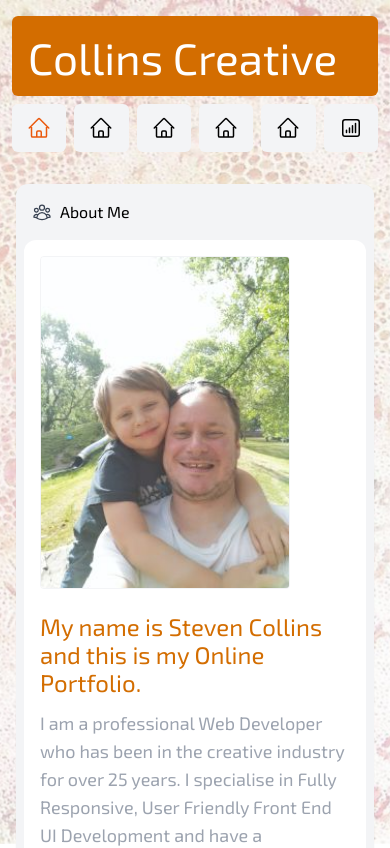
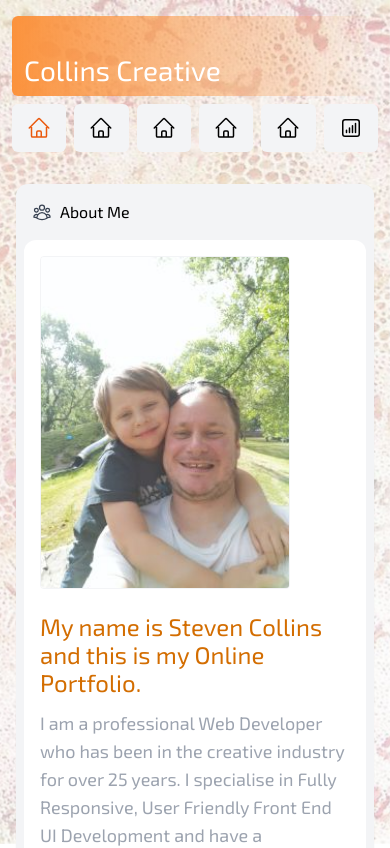
Before and after one commit to stelco/CollinsCreativeReactNextJs, a Next.js app: page /portfolio/home in a window 390 px wide. Shown: the top 848 px of the page. Built offline with nearby package versions, Linux system fonts and the light colour scheme.

Commit message:
cc logo gradient and font size

```diff
--- a/app/layout.tsx
+++ b/app/layout.tsx
@@ -5,8 +5,8 @@ import { Metadata } from 'next';
 
 export const metadata: Metadata = {
   title: {
-    template: '%s | Acme Dashboard',
-    default: 'Acme Dashboard',
+    template: '%s | Collins Creative',
+    default: 'Collins Creative',
   },
   description: 'The official Next.js Learn Dashboard built with App Router | Customised by Steven collins',
   metadataBase: new URL('https://next-learn-dashboard.vercel.sh'),
--- a/app/ui/cc-logo.tsx
+++ b/app/ui/cc-logo.tsx
@@ -6,7 +6,7 @@ export default function CollinsCreativeLogo() {
   className={`${exo2.className} flex flex-row items-center leading-none text-white`}
 >
   <div className="flex flex-col justify-start">
-        <p className="text-[44px]">Collins Creative</p>
+    <p className="text-[28px] md:text-[44px]">Collins Creative</p>
   </div>
 </div>
   );
--- a/app/ui/portfolio/sidenav.tsx
+++ b/app/ui/portfolio/sidenav.tsx
@@ -6,8 +6,7 @@ export default function SideNav() {
   return (
     <div className="flex h-full flex-col px-3 py-4 md:px-2">
       <Link
-        className="mb-2 flex h-20 items-end justify-start rounded-md  p-4 md:h-40"
-        style={{ backgroundColor: '#d36d00' }}
+        className="mb-2 flex h-20 items-end justify-start rounded-md p-3 md:h-40 bg-gradient-to-r from-orange-400 to-transparent"
         href="/"
       >
         <div className="text-white">
```
Lines whose indentation alone changed are shown as unchanged.
